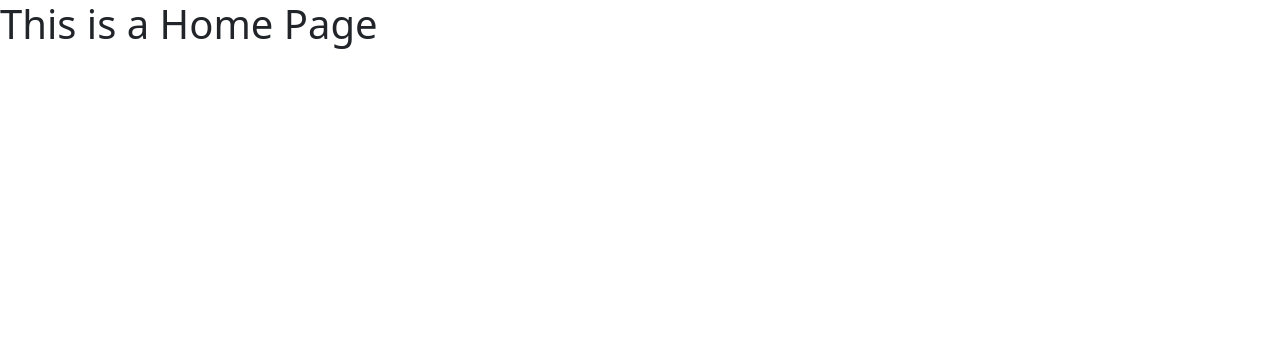
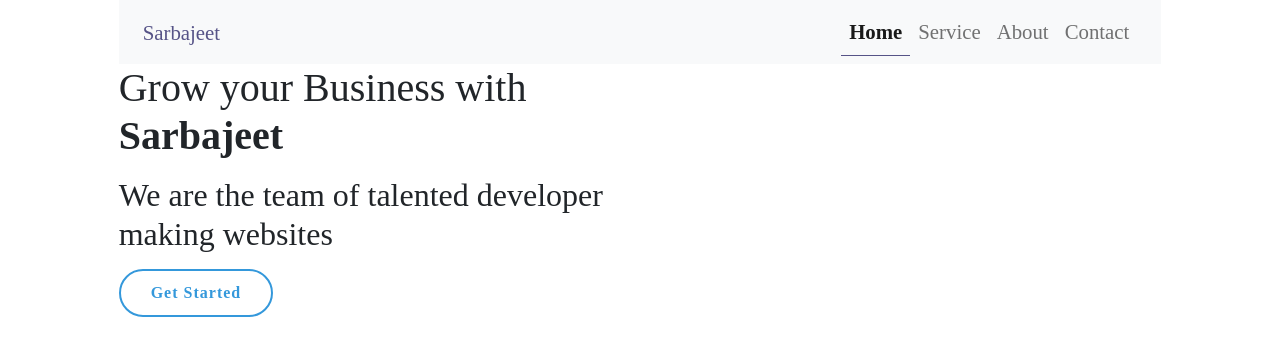
Before and after one commit to sarbajeetchhetri/Reactresponsive_website, a React (Create React App) app: page / in a window 1280 px wide. Shown: the top 356 px of the page. Built offline with nearby package versions, Linux system fonts and the light colour scheme.

Commit message:
src/index.css added css

```diff
--- a/src/App.js
+++ b/src/App.js
@@ -12,12 +12,12 @@ import { Switch, Route, Redirect } from "react-router-dom";
 const App = () => {
   return (
     <>
+    <Navbar/>
       <Switch>
         <Route exact path="/" component={Home} />
         <Route exact path="/services" component={Services} />
         <Route exact path="/contact" component={Contact} />
         <Route exact path="/about" component={About} />
-        <Route exact path="/navbar" component={Navbar} />
         <Redirect to = "/" />
 
 
--- a/src/Pages/Home.js
+++ b/src/Pages/Home.js
@@ -1,11 +1,30 @@
-import React from 'react'
+import React from "react";
 
-const Home=()=>{
-    return (
-        <>
-            <h1>This is  a Home Page </h1>
-        </>
-    )
-}
+const Home = () => {
+  return (
+    <>
+      <section id="header" className="">
+        <div className="container-fluid nav_bg">
+          <div className="row">
+            <div className="col-10 mx-auto">
+                <div className="col-md-6 pt-5 pt-lg-0 order-2 order-lg-2">
+                    <h1>
+                        Grow your Business with <strong> Sarbajeet</strong>
+                    </h1>
+                    <h2 className="my-3">
+                    We are the team of talented developer making websites
+                    </h2>
+
+                    <div className="mt-3">
+                    <a href="" className="btn-getstarted"> Get Started</a>
+                    </div>
+                </div>
+            </div>
+          </div>
+        </div>
+      </section>
+    </>
+  );
+};
 
 export default Home;
--- a/src/Pages/Navbar.js
+++ b/src/Pages/Navbar.js
@@ -14,9 +14,9 @@ const Navbar = () => {
 
             <nav className="navbar navbar-expand-lg navbar-light bg-light">
               <div className="container-fluid">
-                <a className="navbar-brand" href="#">
-                  Navbar
-                </a>
+                <NavLink  className="navbar-brand" to="/">
+                  Sarbajeet
+                </NavLink>
                 <button
                   className="navbar-toggler"
                   type="button"
@@ -34,30 +34,31 @@ const Navbar = () => {
                 >
                   <ul className="navbar-nav ms-auto mb-2 mb-lg-0">
                     <li className="nav-item">
-                      <a
+                      <NavLink activeClassName="active_menu"
+                      exact
                         className="nav-link active"
                         aria-current="page"
-                        href="#"
+                        to="/"
                       >
                         Home
-                      </a>
+                      </NavLink>
                     </li>
                     <li className="nav-item">
-                      <a className="nav-link" href="#">
+                      <NavLink activeClassName="active_menu" className="nav-link" to="/services">
                         Service
-                      </a>
+                      </NavLink>
                     </li>
 
                     <li className="nav-item">
-                      <a className="nav-link" href="#">
+                      <NavLink activeClassName="active_menu" className="nav-link" to="/about">
                         About
-                      </a>
+                      </NavLink>
                     </li>
 
                     <li className="nav-item">
-                      <a className="nav-link" href="#">
+                      <NavLink activeClassName="active_menu" className="nav-link" to="/contact">
                         Contact
-                      </a>
+                      </NavLink>
                     </li>
                   </ul>
                 </div>
--- a/src/index.css
+++ b/src/index.css
@@ -1,13 +1,46 @@
-body {
+
+@import url('https://fonts.googleapis.com/css2?family=Mulish:ital,wght@1,200&display=swap');
+
+*{
   margin: 0;
-  font-family: -apple-system, BlinkMacSystemFont, 'Segoe UI', 'Roboto', 'Oxygen',
-    'Ubuntu', 'Cantarell', 'Fira Sans', 'Droid Sans', 'Helvetica Neue',
-    sans-serif;
-  -webkit-font-smoothing: antialiased;
-  -moz-osx-font-smoothing: grayscale;
+  padding: 0;
+  box-sizing: border-box;
+  font-family: muli;
 }
 
-code {
-  font-family: source-code-pro, Menlo, Monaco, Consolas, 'Courier New',
-    monospace;
+.navbar{
+  background-color: #fff !important;
 }
+
+.navbar-brand{
+  font-size: 1.9rem !important;
+  color: #565387 !important;
+}
+
+
+.navbar a {
+  font-size: 1.3rem !important;
+  text-transform: capitalize;
+}
+
+.navbar a:hover{
+  color: #3fa8ee !important;
+}
+
+.active_menu{
+  font-weight: bold;
+  border-bottom: 1px solid #565387;
+}
+
+#header .btn-getstarted{
+  font-weight: 700;
+  font-size: 16px;
+  letter-spacing: 1px;
+  display: inline-block;
+  padding: 10px 30px;
+  border-radius: 50px;
+  transition: 0.5s;
+  border: 2px solid #3498db;
+  color: #3498db;
+  text-decoration: none;
+}
```
